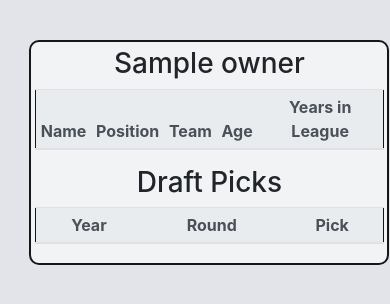
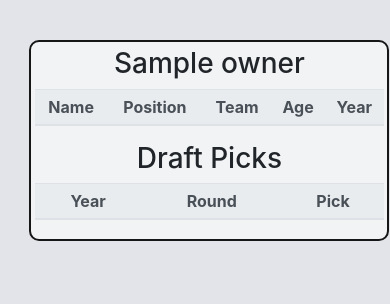
Before and after one commit to tfred89/dynoleague, a Django app: page /rosters in a window 390 px wide. Shown: the part 56-360 px from the top of the page. Run offline with Django 3.2, Linux system fonts and the light colour scheme; tables that the repository leaves empty hold one stand-in row (values such as "Sample post"); lists and menus that the app fills with data are empty; some libraries are stand-ins or nearby versions.

Commit message:
style change WIP

```diff
--- a/templates/league/base.html
+++ b/templates/league/base.html
@@ -26,7 +26,6 @@
       .table{
         background-color: rgb(241, 241, 241);
         border-radius: 3px;
-        border: 1px solid #171617;
       }
       th{
         text-align: center;
--- a/templates/league/draftpick_list.html
+++ b/templates/league/draftpick_list.html
@@ -5,7 +5,7 @@
 <div id="primary-nav">
   <div class="container-fluid text-center"></div>
     <div class="row">
-        <div class="col-md-4">
+        <div class="col-md">
         <div class="boxy weekly">
         <h3 style="text-align: center;">Draft Order</h3>
 
--- a/templates/league/rosters.html
+++ b/templates/league/rosters.html
@@ -2,10 +2,11 @@
 
 {% block body_block %}
   <div class="container-fluid text-center">
-    <div class="row justify-content-center align-items-center">
+
+    <div class="row">
         {% if owners %}
         {% for owner in owners %}
-        <div class="col-xl-4">
+        <div class="col-md">
         <div class="table-responsive boxy weekly">
         <h3>{{ owner.owner_name }}</h3>
         <table class="table table-sm table-striped table-hover">
@@ -16,7 +17,7 @@
                 <th scope="col">Position</th>
                 <th scope="col">Team</th>
                 <th scope="col">Age</th>
-                <th scope="col">Years in League</th>
+                <th scope="col">Year</th>
             </tr>
             </thead>
             <tbody>
```
